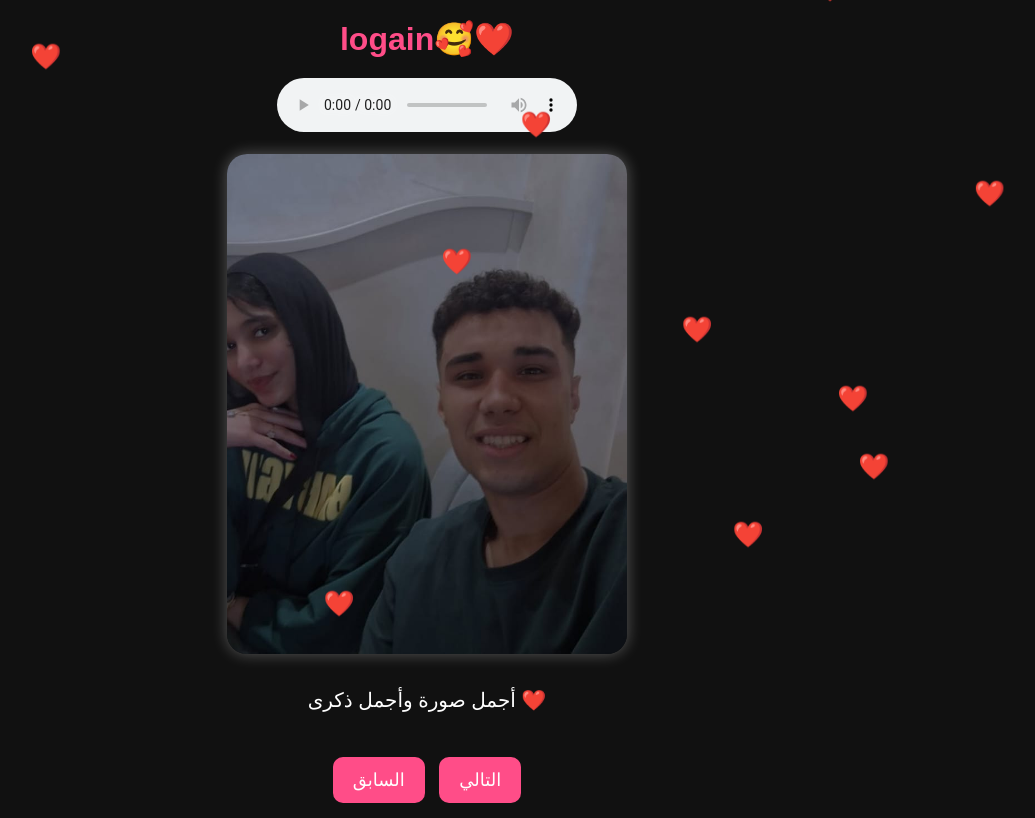
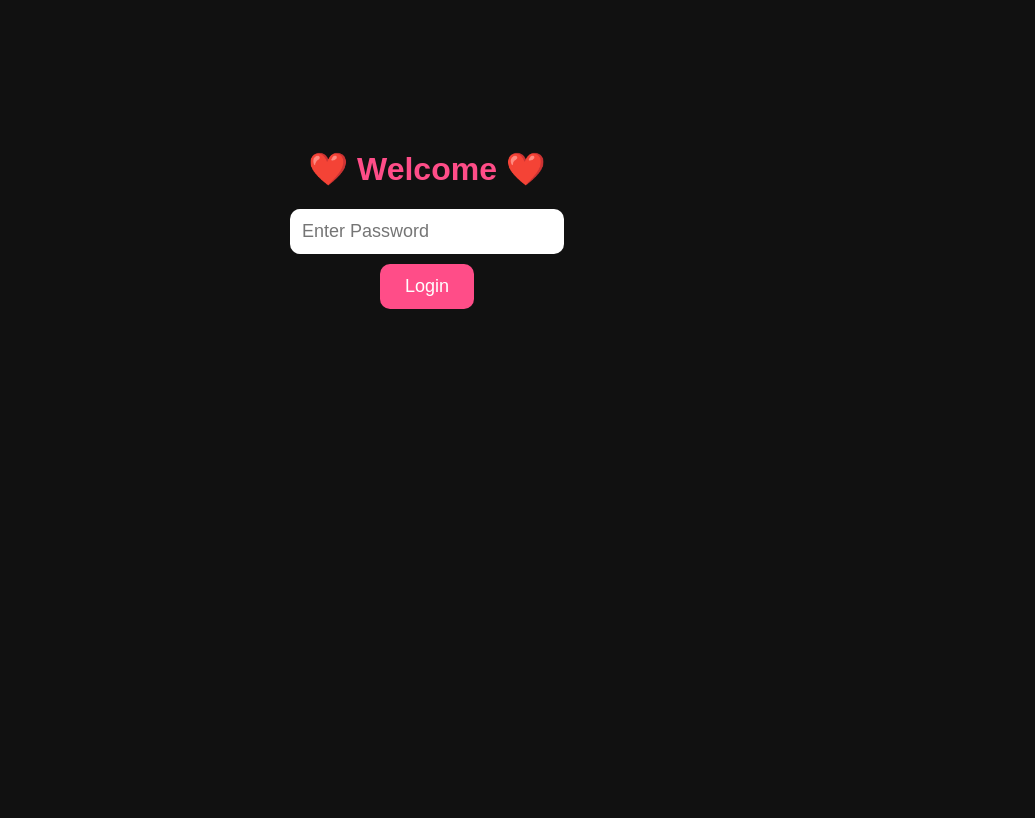
Before and after one commit to yasserayad674-code/password-site, a plain HTML site: page index.html in a window 1280 px wide. Shown: the whole page, without its empty margins (213-1248 px from the left). Drawn offline with Linux system fonts and the light colour scheme.

Commit message:
Update title and styling in index.html

```diff
--- a/index.html
+++ b/index.html
@@ -3,142 +3,115 @@
 <head>
 <meta charset="UTF-8">
 <meta name="viewport" content="width=device-width, initial-scale=1.0">
-<title>logain🥰❤️</title>
+
+<title>Love Site ❤️</title>
 
 <style>
 body{
     margin:0;
+    padding:0;
     background:#111;
     color:white;
     font-family:Arial,sans-serif;
     text-align:center;
-overflow-x:hidden;
 }
 
-h1{
-color:#ff4d88;
-margin:20px 0;
+.login{
+    margin-top:150px;
 }
 
-img{
-width:90%;
-max-width:400px;
-height:500px;
-object-fit:cover;
-border-radius:20px;
-box-shadow:0 0 15px rgba(255,255,255,.3);
+input{
+    padding:12px;
+    width:250px;
+    border:none;
+    border-radius:10px;
+    font-size:18px;
 }
 
 button{
-padding:12px 20px;
-margin:15px 5px;
+    padding:12px 25px;
     border:none;
     border-radius:10px;
     background:#ff4d88;
     color:white;
     font-size:18px;
     cursor:pointer;
+    margin-top:10px;
 }
 
-p{
-font-size:20px;
-padding:10px;
+#content{
+    display:none;
 }
 
-.heart{
-position:fixed;
-top:-20px;
-font-size:25px;
-animation:fall 6s linear infinite;
+img{
+    width:300px;
+    max-width:90%;
+    border-radius:20px;
+    margin:10px;
 }
 
-@keyframes fall{
-from{transform:translateY(-20px);}
-to{transform:translateY(100vh);}
+h1{
+    color:#ff4d88;
 }
 </style>
 </head>
 
 <body>
 
-<h1>logain🥰❤️</h1>
+<div class="login" id="login">
+    <h1>❤️ Welcome ❤️</h1>
+    <input type="password" id="pass" placeholder="Enter Password">
+    <br>
+    <button onclick="checkPassword()">Login</button>
+</div>
+
+<div id="content">
+
+<h1>❤️ My Love ❤️</h1>
+
+<img src="IMG-20260620-WA0300.jpg">
+<img src="IMG-20260620-WA0301.jpg">
+<img src="IMG-20260620-WA0302.jpg">
+<img src="IMG-20260620-WA0303.jpg">
+<img src="IMG-20260620-WA0304.jpg">
+<img src="IMG-20260620-WA0305.jpg">
+<img src="IMG-20260620-WA0306.jpg">
+<img src="IMG-20260620-WA0307.jpg">
+<img src="IMG-20260620-WA0308.jpg">
+<img src="IMG-20260620-WA0309.jpg">
+
+<h2>
+❤️ بحبك ❤️ <br>
+أجمل شخص في حياتي 💕
+</h2>
 
 <audio controls autoplay loop>
-<source src="باين حبيتك.mp3" type="audio/mpeg">
+    <source src="بان حببتك.mp3" type="audio/mpeg">
 </audio>
 
-<br><br>
-
-<img id="photo" src="IMG-20260620-WA0300.jpg">
-
-<p id="text">أجمل صورة وأجمل ذكرى ❤️</p>
-
-<button onclick="prev()">السابق</button>
-<button onclick="next()">التالي</button>
+</div>
 
 <script>
 
-const images = [
-"IMG-20260620-WA0300.jpg",
-"IMG-20260620-WA0301.jpg",
-"IMG-20260620-WA0302.jpg",
-"IMG-20260620-WA0303.jpg",
-"IMG-20260620-WA0304.jpg",
-"IMG-20260620-WA0305.jpg",
-"IMG-20260620-WA0306.jpg",
-"IMG-20260620-WA0307.jpg",
-"IMG-20260620-WA0308.jpg",
-"IMG-20260620-WA0309.jpg"
-];
+const password = "love";
 
-const texts = [
-"أجمل صورة وأجمل ذكرى ❤️",
-"كل يوم معاكي أحلى من اللي قبله 🥰",
-"ضحكتك أحلى حاجة في الدنيا 🌹",
-"وجودك جنبي نعمة كبيرة ❤️",
-"بحب كل تفصيلة فيكي 💖",
-"أجمل أيام حياتي معاكي ✨",
-"قلبي اختارك ومش هيختار غيرك ❤️",
-"كل صورة ليها حكاية جميلة 🥰",
-"انتي السعادة كلها 🌹",
-"بحبك قد الدنيا وما فيها ❤️"
-];
+function checkPassword(){
 
-let current = 0;
+    let userPass =
+    document.getElementById("pass").value;
 
-function showImage(){
-document.getElementById("photo").src = images[current];
-document.getElementById("text").innerText = texts[current];
+    if(userPass === password){
+
+        document.getElementById("login").style.display="none";
+        document.getElementById("content").style.display="block";
+
+    }else{
+
+        alert("Wrong Password ❌");
+
     }
 
-function next(){
-current++;
-if(current >= images.length){
-current = 0;
 }
-showImage();
-}
-
-function prev(){
-current--;
-if(current < 0){
-current = images.length - 1;
-}
-showImage();
-}
-
-setInterval(()=>{
-const heart = document.createElement("div");
-heart.className = "heart";
-heart.innerHTML = "❤️";
-heart.style.left = Math.random()*100 + "vw";
-document.body.appendChild(heart);
-
-setTimeout(()=>{
-heart.remove();
-},6000);
-
-},500);
 
 </script>
 
```
Lines whose indentation alone changed are shown as unchanged.
